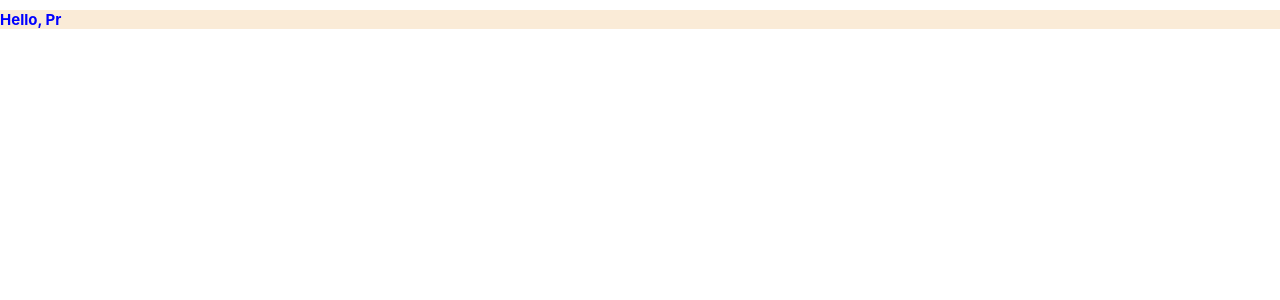
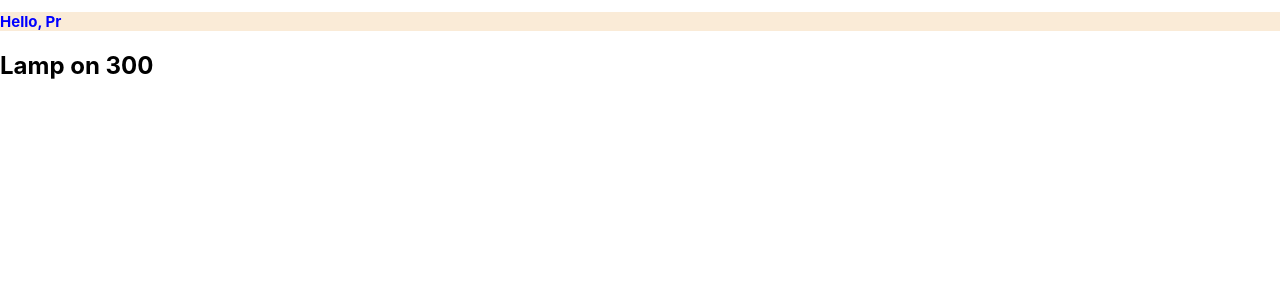
Before and after one commit to Sacvartello/react, a React (Create React App) app: page / in a window 1280 px wide. Shown: the top 300 px of the page. Built offline with nearby package versions, Linux system fonts and the light colour scheme.

Commit message:
state (lamp)

```diff
--- a/src/App.js
+++ b/src/App.js
@@ -1,11 +1,15 @@
 import React from 'react'
 import Aloha from './components/Aloha';
+import Lamp from './components/Light/'
 const App = (props)=>{
     const obj = {
         fN:'Vova',
         lN:'Dvorskii'
     }
-    return <Aloha name='Pr' age={10}/>
+    return (<section>
+                <Aloha name='Pr' age={10}/>
+                <Lamp lightValue={300}/>
+            </section>)
     //return <h1 className='red-text'><Aloha/> {obj.fN} {obj.lN}</h1>
 }
 export default App
--- /dev/null
+++ b/src/components/Light/index.js
@@ -0,0 +1,18 @@
+import React from "react";
+class Lamp extends React.Component{
+    constructor(props) {
+        super(props)
+        this.state= {
+            ligth:'on'
+        }
+    }
+    changeLamp=()=>{
+        this.setState({
+            ligth:'off'
+        })
+    }
+    render=()=>{
+        return <h1 onClick={this.changeLamp}>Lamp {this.state.ligth} {this.props.lightValue}</h1>
+    }
+}
+export default Lamp
```
Also changed, not shown: src/components/Light/style.css (added).
